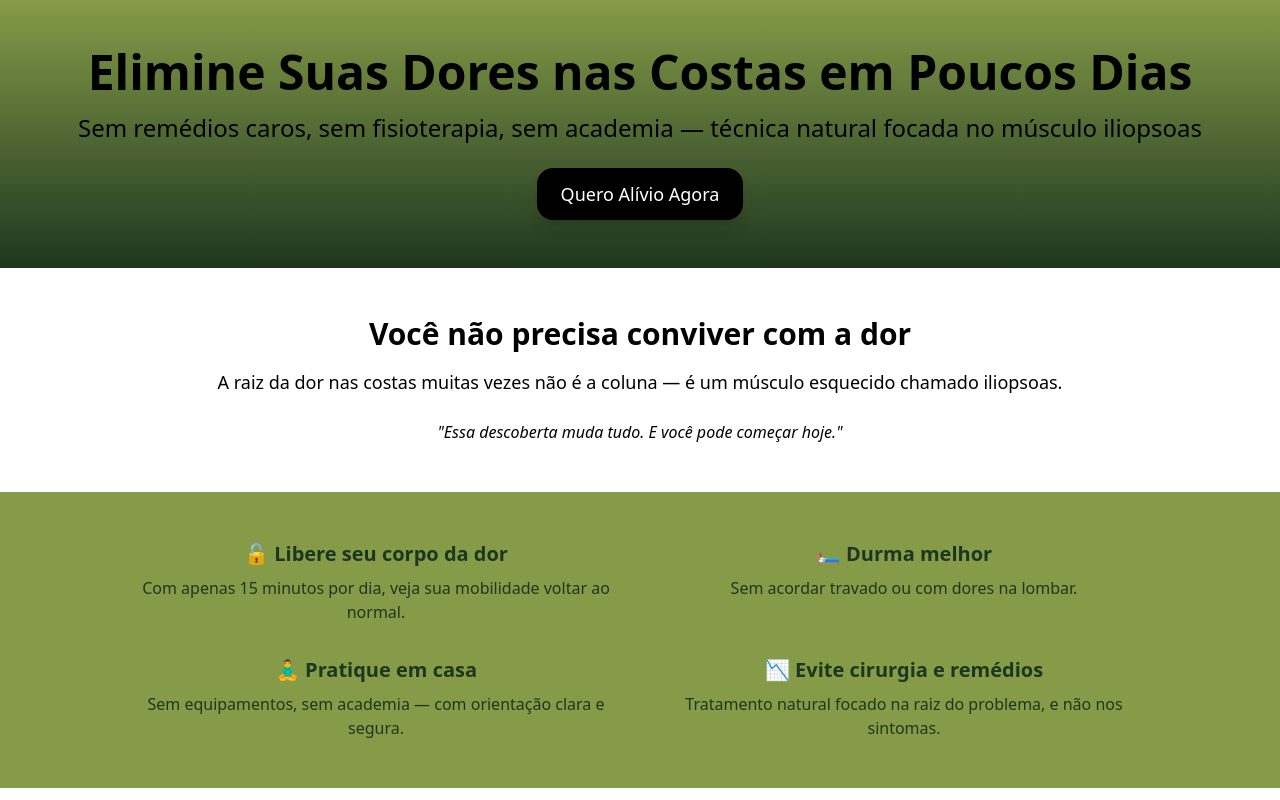
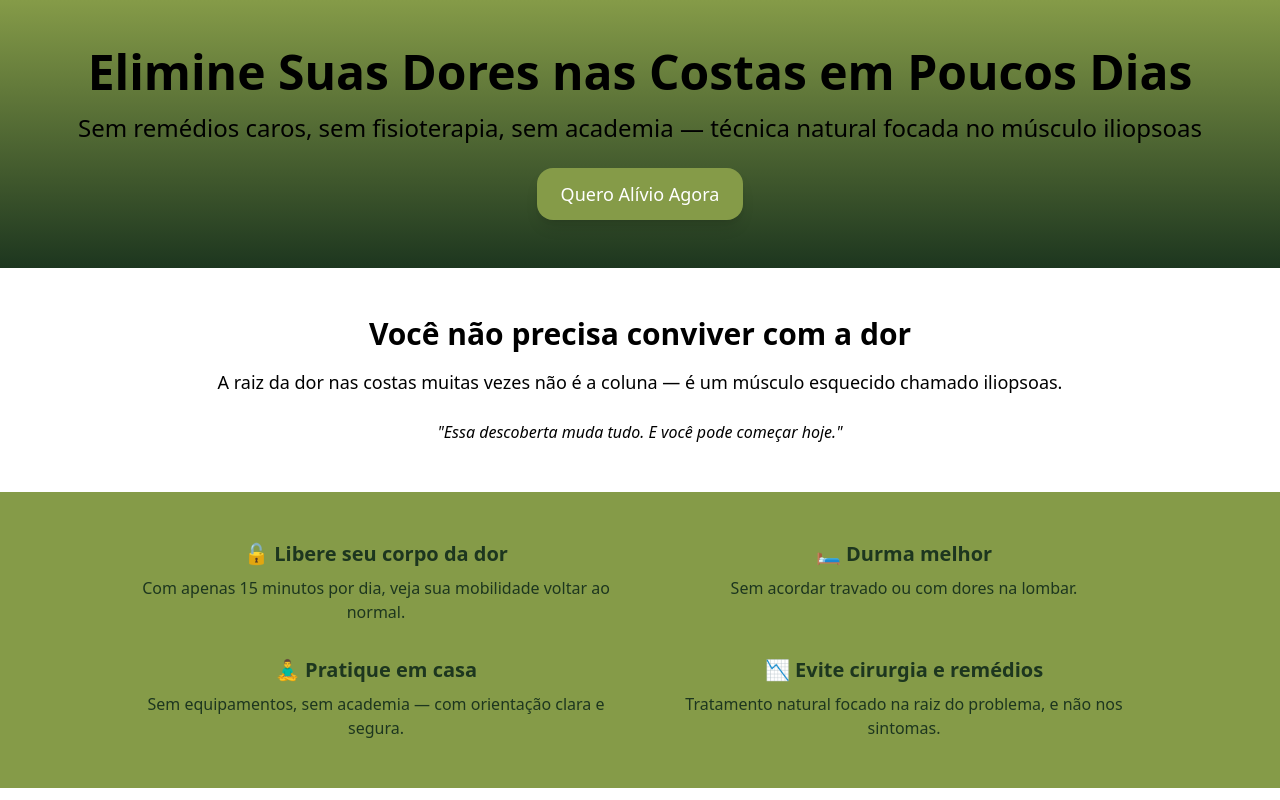
Before and after one commit to squad-member/site-dor-nas-costas, a React (Vite) app: page / in a window 1280 px wide. Shown: the top 800 px of the page. Built offline with nearby package versions, Linux system fonts and the light colour scheme.

Commit message:
link hotmart adicionado

```diff
--- a/src/App.jsx
+++ b/src/App.jsx
@@ -8,7 +8,7 @@ return ( <div className="bg-white text-black font-sans">
   <h1 className="text-3xl md:text-5xl font-bold mb-4">Elimine Suas Dores nas Costas em Poucos Dias</h1>
   <h2 className="text-lg md:text-2xl mb-6">Sem remédios caros, sem fisioterapia, sem academia — técnica natural focada no músculo iliopsoas</h2>
   <a href="https://hotmart.com/SEU-LINK-AQUI" target="_blank" rel="noopener noreferrer">
-    <button className="bg-black text-white px-6 py-3 rounded-2xl text-lg shadow-lg hover:bg-[#859B48]">Quero Alívio Agora</button>
+    <button className="bg-[#859B48] text-white px-6 py-3 rounded-2xl text-lg shadow-lg hover:bg-[#859B48]">Quero Alívio Agora</button>
   </a>
 </section>
 
```
